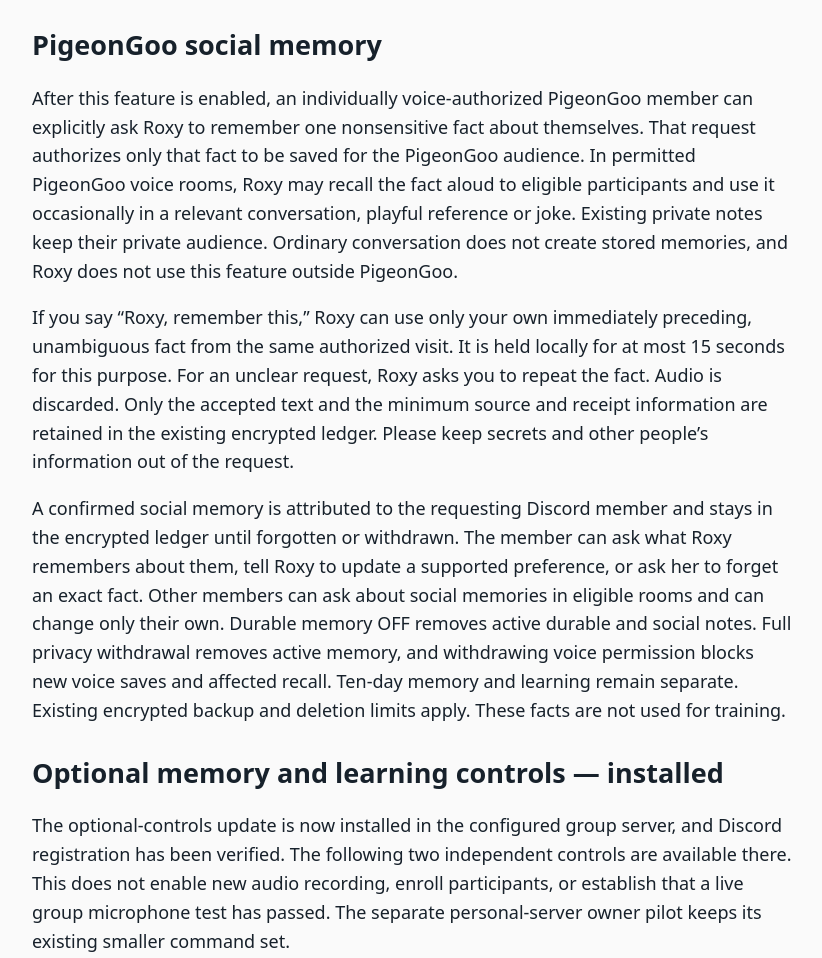
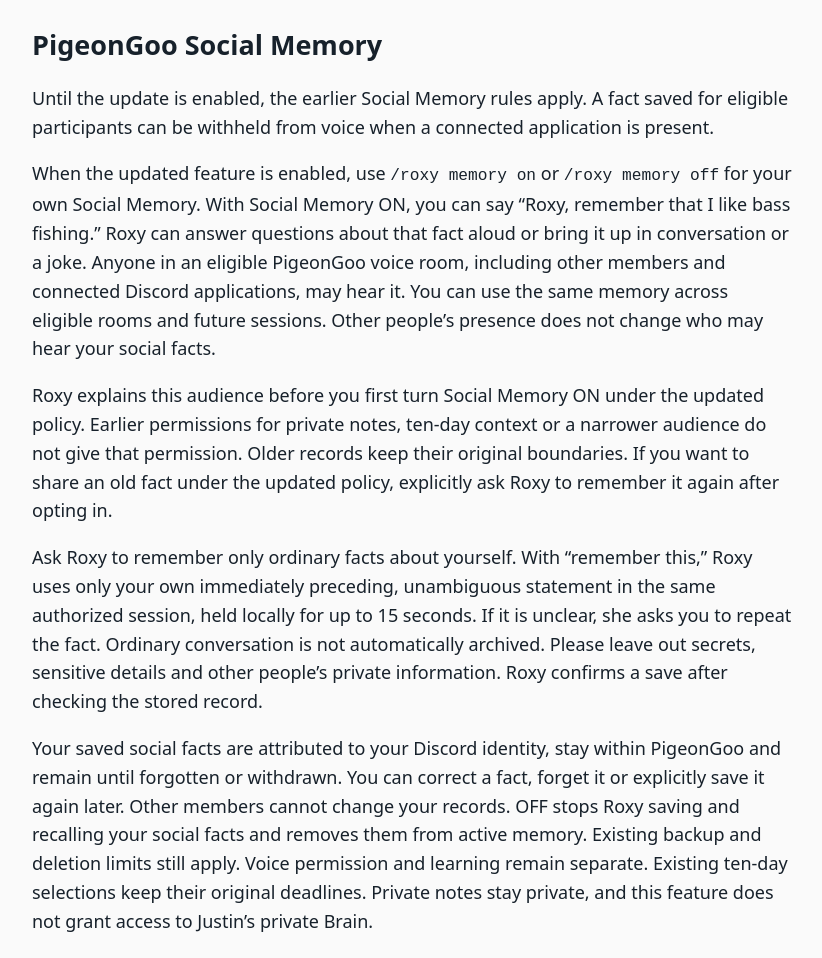
Before and after one commit to jclouse92jc/roxy-privacy, a plain HTML site: page index.html in a window 1280 px wide. Shown: the part 2789-3747 px from the top of the page, without its empty margins (228-1050 px from the left). Drawn offline with Linux system fonts and the light colour scheme.

Commit message:
Disclose the informed PigeonGoo Social Memory setting before rollout

```diff
--- a/index.html
+++ b/index.html
@@ -15,10 +15,12 @@
 <h2>Explicit notes, not inferred profiles</h2>
 <p>Where enabled, a clear authenticated instruction to save a nonsensitive note authorizes that specific scoped save. There is no additional generic signup form. Roxy confirms a save only after durable readback. A failed or unknown result is not a confirmed save; review the current notes before retrying.</p>
 <p>Notes are limited to information the participant intentionally supplies, such as a requested nickname, favorite game, hobby, preferred address or project note. Roxy does not mine conversation history to infer psychological traits, demographics, relationships or behavioral profiles. A privacy notice does not authorize permanent capture of every message. Discord content is not used for model training.</p>
-<h2>PigeonGoo social memory</h2>
-<p>After this feature is enabled, an individually voice-authorized PigeonGoo member can explicitly ask Roxy to remember one nonsensitive fact about themselves. That request authorizes only that fact to be saved for the PigeonGoo audience. In permitted PigeonGoo voice rooms, Roxy may recall the fact aloud to eligible participants and use it occasionally in a relevant conversation, playful reference or joke. Existing private notes keep their private audience. Ordinary conversation does not create stored memories, and Roxy does not use this feature outside PigeonGoo.</p>
-<p>If you say “Roxy, remember this,” Roxy can use only your own immediately preceding, unambiguous fact from the same authorized visit. It is held locally for at most 15 seconds for this purpose. For an unclear request, Roxy asks you to repeat the fact. Audio is discarded. Only the accepted text and the minimum source and receipt information are retained in the existing encrypted ledger. Please keep secrets and other people’s information out of the request.</p>
-<p>A confirmed social memory is attributed to the requesting Discord member and stays in the encrypted ledger until forgotten or withdrawn. The member can ask what Roxy remembers about them, tell Roxy to update a supported preference, or ask her to forget an exact fact. Other members can ask about social memories in eligible rooms and can change only their own. Durable memory OFF removes active durable and social notes. Full privacy withdrawal removes active memory, and withdrawing voice permission blocks new voice saves and affected recall. Ten-day memory and learning remain separate. Existing encrypted backup and deletion limits apply. These facts are not used for training.</p>
+<h2>PigeonGoo Social Memory</h2>
+<p>Until the update is enabled, the earlier Social Memory rules apply. A fact saved for eligible participants can be withheld from voice when a connected application is present.</p>
+<p>When the updated feature is enabled, use <code>/roxy memory on</code> or <code>/roxy memory off</code> for your own Social Memory. With Social Memory ON, you can say “Roxy, remember that I like bass fishing.” Roxy can answer questions about that fact aloud or bring it up in conversation or a joke. Anyone in an eligible PigeonGoo voice room, including other members and connected Discord applications, may hear it. You can use the same memory across eligible rooms and future sessions. Other people’s presence does not change who may hear your social facts.</p>
+<p>Roxy explains this audience before you first turn Social Memory ON under the updated policy. Earlier permissions for private notes, ten-day context or a narrower audience do not give that permission. Older records keep their original boundaries. If you want to share an old fact under the updated policy, explicitly ask Roxy to remember it again after opting in.</p>
+<p>Ask Roxy to remember only ordinary facts about yourself. With “remember this,” Roxy uses only your own immediately preceding, unambiguous statement in the same authorized session, held locally for up to 15 seconds. If it is unclear, she asks you to repeat the fact. Ordinary conversation is not automatically archived. Please leave out secrets, sensitive details and other people’s private information. Roxy confirms a save after checking the stored record.</p>
+<p>Your saved social facts are attributed to your Discord identity, stay within PigeonGoo and remain until forgotten or withdrawn. You can correct a fact, forget it or explicitly save it again later. Other members cannot change your records. OFF stops Roxy saving and recalling your social facts and removes them from active memory. Existing backup and deletion limits still apply. Voice permission and learning remain separate. Existing ten-day selections keep their original deadlines. Private notes stay private, and this feature does not grant access to Justin’s private Brain.</p>
 <h2>Optional memory and learning controls — installed</h2>
 <p>The optional-controls update is now installed in the configured group server, and Discord registration has been verified. The following two independent controls are available there. This does not enable new audio recording, enroll participants, or establish that a live group microphone test has passed. The separate personal-server owner pilot keeps its existing smaller command set.</p>
 <ul>
```
